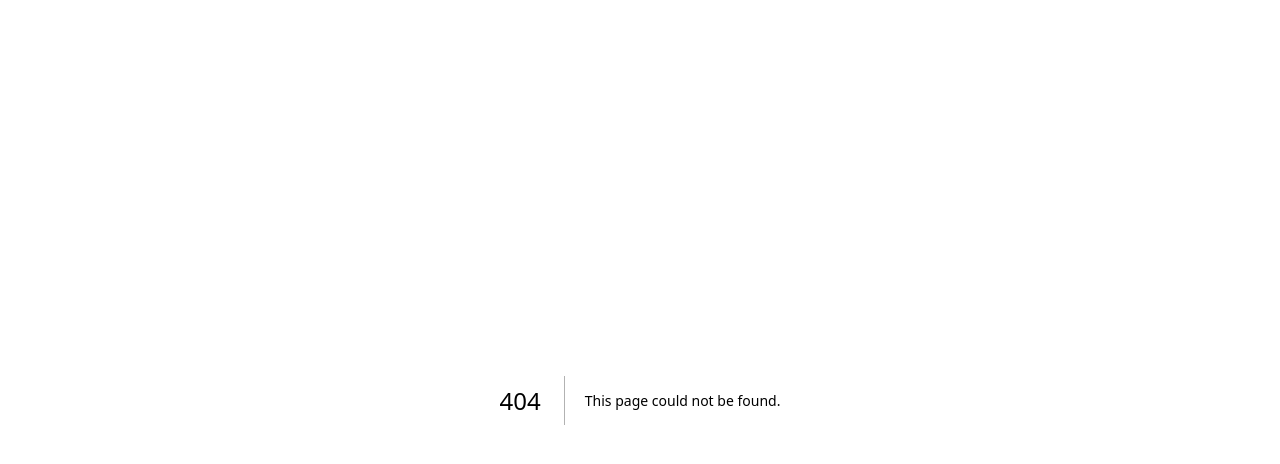
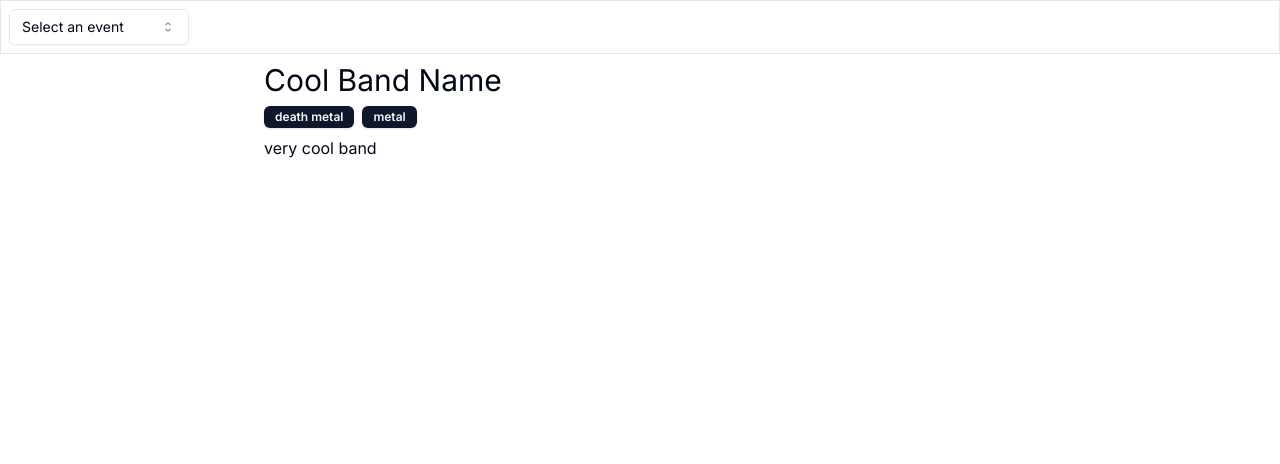
Before and after one commit to sekthor/singing-city, a Next.js app in the folder web/: page /1/artists/1 in a window 1280 px wide. Before the commit this address had no page. Shown: the top 464 px of the page. Built offline with nearby package versions, Linux system fonts and the light colour scheme.

Commit message:
feat: add artist detail page

```diff
--- /dev/null
+++ b/web/app/[lang]/artists/[artist]/page.tsx
@@ -0,0 +1,24 @@
+import Navbar from "@/components/navbar";
+import { Badge } from "@/components/ui/badge";
+import { Artist } from "@/model/artist";
+
+export default function ArtistDetailPage() {
+    let artist: Artist = {
+        id: "uuid",
+        name: "Cool Band Name",
+        description: "very cool band",
+        generes: ["death metal", "metal"]
+    }
+    return (
+        <>
+            <Navbar />
+            <main className="max-w-3xl mx-auto p-2">
+                <h1 className="text-3xl">{artist.name}</h1>
+                <div className="flex space-x-2 py-2">
+                    {artist.generes.map(genere => <Badge>{genere}</Badge>)}
+                </div>
+                <p>{artist.description}</p>
+            </main>
+        </>
+    )
+}
--- /dev/null
+++ b/web/components/ui/badge.tsx
@@ -0,0 +1,36 @@
+import * as React from "react"
+import { cva, type VariantProps } from "class-variance-authority"
+
+import { cn } from "@/lib/utils"
+
+const badgeVariants = cva(
+  "inline-flex items-center rounded-md border px-2.5 py-0.5 text-xs font-semibold transition-colors focus:outline-none focus:ring-2 focus:ring-ring focus:ring-offset-2",
+  {
+    variants: {
+      variant: {
+        default:
+          "border-transparent bg-primary text-primary-foreground shadow hover:bg-primary/80",
+        secondary:
+          "border-transparent bg-secondary text-secondary-foreground hover:bg-secondary/80",
+        destructive:
+          "border-transparent bg-destructive text-destructive-foreground shadow hover:bg-destructive/80",
+        outline: "text-foreground",
+      },
+    },
+    defaultVariants: {
+      variant: "default",
+    },
+  }
+)
+
+export interface BadgeProps
+  extends React.HTMLAttributes<HTMLDivElement>,
+    VariantProps<typeof badgeVariants> {}
+
+function Badge({ className, variant, ...props }: BadgeProps) {
+  return (
+    <div className={cn(badgeVariants({ variant }), className)} {...props} />
+  )
+}
+
+export { Badge, badgeVariants }
--- /dev/null
+++ b/web/model/artist.tsx
@@ -0,0 +1,6 @@
+export interface Artist {
+    id: string;
+    name: string;
+    description: string;
+    generes: string[];
+}
```
